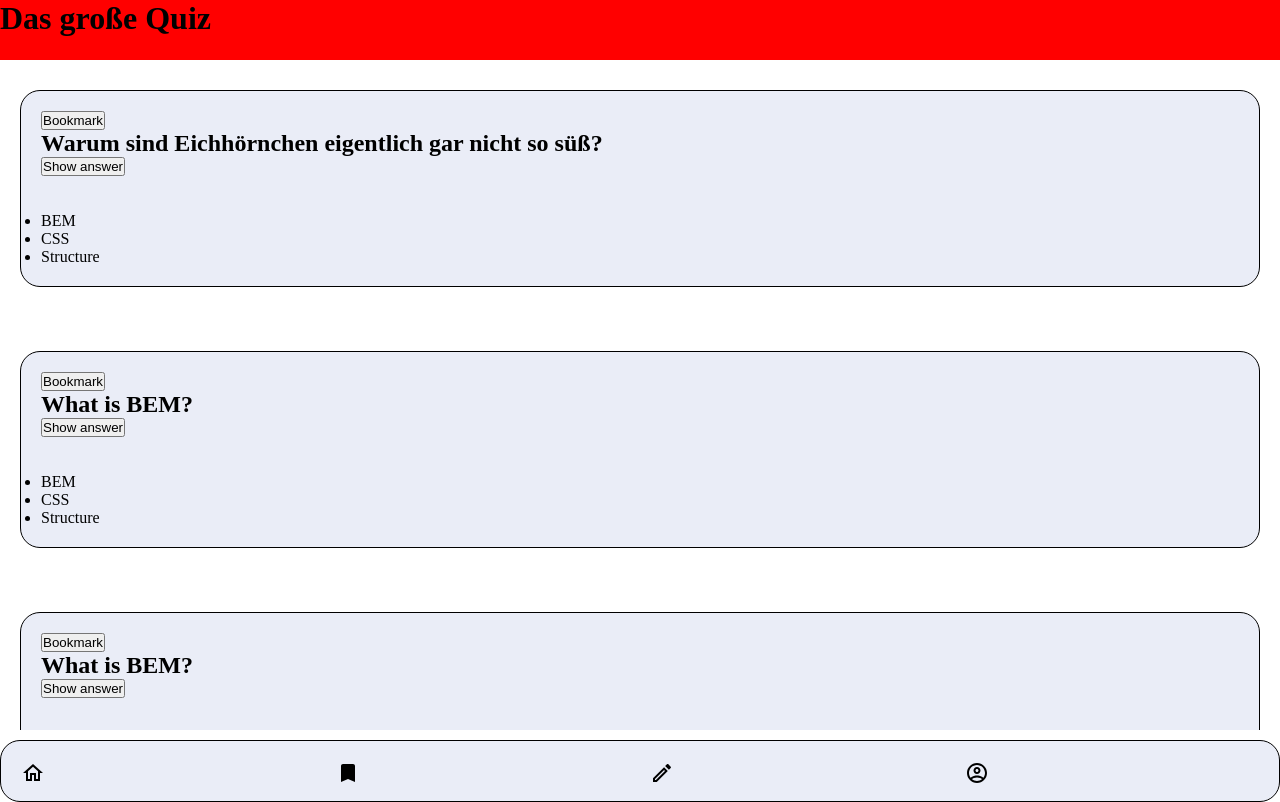
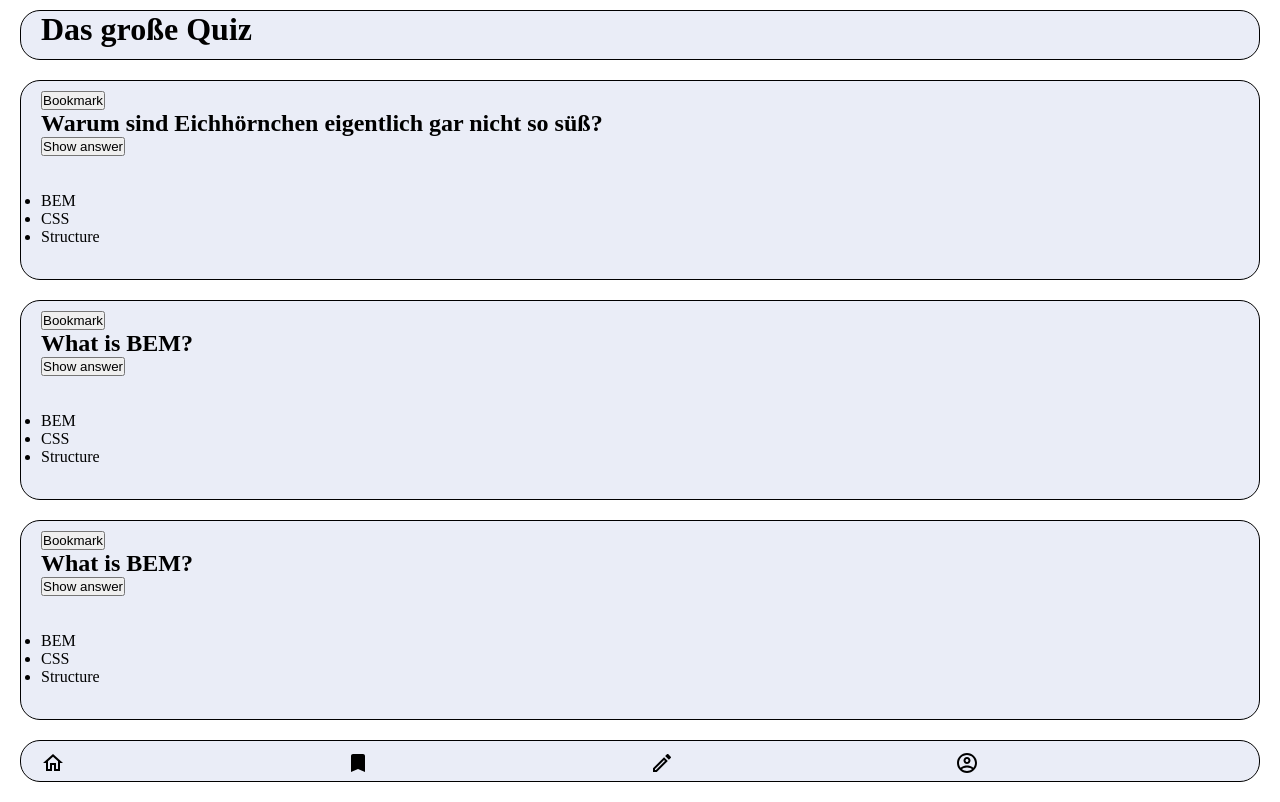
Before and after one commit to falkkreimeier/quiz-app1, a website: page index.html in a window 1280 px wide. Drawn offline with Linux system fonts and the light colour scheme.

Commit message:
rework header and footer

```diff
--- a/CSS/_base.css
+++ b/CSS/_base.css
@@ -11,37 +11,39 @@ body {
     display: grid;
     grid-template-rows: 60px auto 60px;
     height: 100vh;
-    grid-gap: 10px
+    grid-gap: 10px;
 }
 main {
     overflow: scroll;
     padding: 0px;
     display: grid;
-    grid-gap: 24px;
+    /* grid-gap: 24px;  */
     /* padding: 20px;
     margin: 20px; */
 }
 
 header {
-    padding: 0px;
-    margin: 0px;
-    background-color:  red;
+    border: 1px solid black;
+    border-radius: 20px;
+    margin: 10px 20px 0px 20px;
+    padding: 0px 20px 0px 20px;
+    background-color: rgb(234, 237, 247);
 }
 
 footer {
     height: 20px;
     border: 1px solid black;
     border-radius: 20px;
-    margin: 0px;
-    padding: 20px;
+    margin: 0px 20px 10px 20px;
+    padding: 10px 20px 10px 20px;
     background-color: rgb(234, 237, 247);
 }
 
 section {
     border: 1px solid black;
     border-radius: 20px;
-    margin: 20px;
-    padding: 20px;
+    margin: 10px 20px 10px 20px;
+    padding: 10px 20px 10px 20px;
     background-color: rgb(234, 237, 247);
 }
 
```
